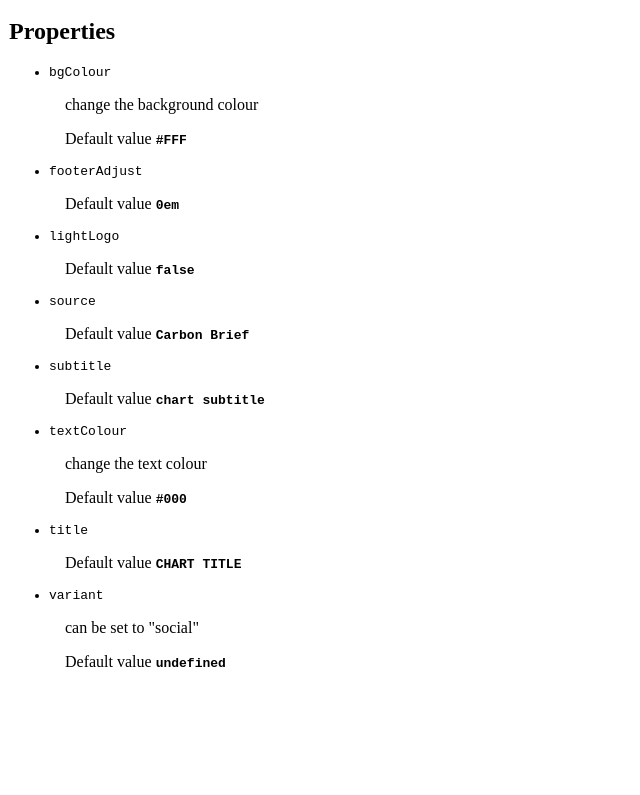
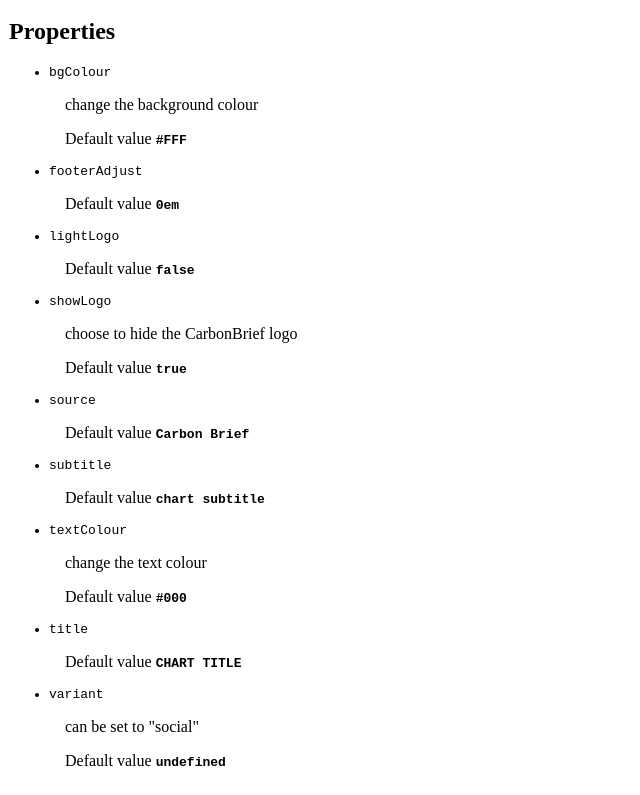
Before and after one commit to carbonbrief/carbon-components, a SvelteKit app: page /ChartFrame in a window 1280 px wide. Shown: the part 1630-2425 px from the top of the page, without its empty margins (0-640 px from the left). Before the commit the page ends 2326 px from the top, so only its background shows below. Built offline with nearby package versions, Linux system fonts and the light colour scheme.

Commit message:
allow removal of logo on chart frame

```diff
--- a/package.json
+++ b/package.json
@@ -1,6 +1,6 @@
 {
 	"name": "@carbonbrief/carbon",
-	"version": "0.2.2",
+	"version": "0.3.0",
 	"scripts": {
 		"dev": "vite dev",
 		"build": "vite build && npm run package",
--- a/src/lib/ChartFrame.svelte
+++ b/src/lib/ChartFrame.svelte
@@ -9,6 +9,7 @@
 	export let lightLogo = false;
 	export let textColour = '#000';
 	export let bgColour = '#FFF';
+	export let showLogo = true;
 </script>
 
 <section
@@ -29,7 +30,7 @@
 			<span class="source">Source:</span>
 			{source}
 		</div>
-		<div class="logo-container"><Logo light={lightLogo} /></div>
+		{#if showLogo}<div class="logo-container"><Logo light={lightLogo} /></div>{/if}
 	</div>
 </section>
 
--- a/src/routes/ChartFrame/+page.svelte
+++ b/src/routes/ChartFrame/+page.svelte
@@ -8,6 +8,7 @@
 		source: { default: 'Carbon Brief', description: '' },
 		footerAdjust: { default: '0em', description: '' },
 		lightLogo: { default: false, description: '' },
+		showLogo: {default: true, description: 'choose to hide the CarbonBrief logo'},
 		bgColour: { default: '#FFF', description: 'change the background colour' },
 		variant: { default: undefined, description: 'can be set to "social"' }
 	};
```
